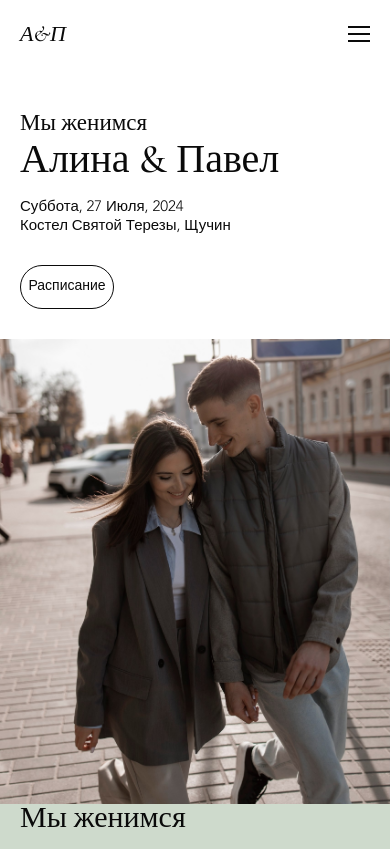
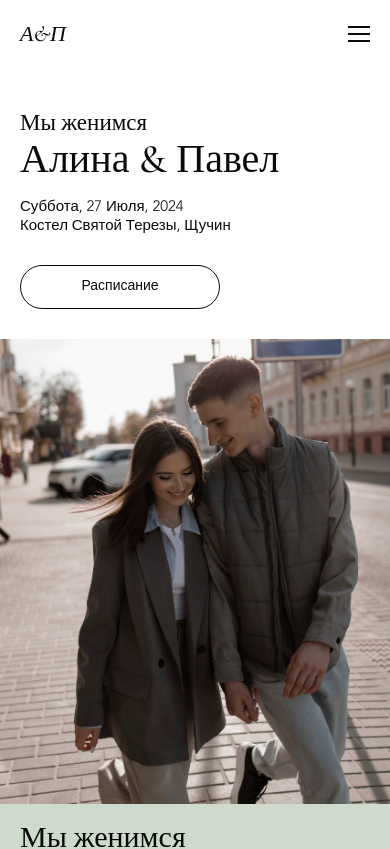
Before and after one commit to DmitriyVoronovich/Wedding-invitation, a Next.js app: page /invite in a window 390 px wide. Shown: the top 849 px of the page. Built offline with nearby package versions, Linux system fonts and the light colour scheme; a web font is replaced by a local one.

Commit message:
refactor: change styles menu

```diff
--- a/app/components/second/content/invite-component/invite-component.module.scss
+++ b/app/components/second/content/invite-component/invite-component.module.scss
@@ -43,6 +43,16 @@
 
   @media screen and (max-width: 450px) {
     font-size: 30px;
+    margin-top: 100px;
+  }
+
+  @media screen and (max-width: 420px) {
+    margin-top: 60px;
+  }
+
+  @media screen and (max-width: 410px) {
+    font-size: 30px;
+    margin-top: 20px;
   }
 }
 
--- a/app/components/second/content/main-component/main-section.module.scss
+++ b/app/components/second/content/main-component/main-section.module.scss
@@ -98,7 +98,7 @@
 
   @media screen and (max-width: 450px) {
     margin-top: 28px;
-    width: 94px;
+    min-width: 94px;
     height: 44px;
     font-size: 14px;
   }
--- a/app/components/second/content/schedule-component/schedule-component.module.scss
+++ b/app/components/second/content/schedule-component/schedule-component.module.scss
@@ -79,8 +79,7 @@
   }
 
   @media screen and (max-width: 450px) {
-    flex-direction: column;
-    gap: 0;
+    gap: 10px;
   }
 }
 
--- a/app/components/second/content/section_two/section_two.module.scss
+++ b/app/components/second/content/section_two/section_two.module.scss
@@ -53,7 +53,7 @@
 
   @media screen and (max-width: 450px) {
       margin-top: 28px;
-      width: 94px;
+      min-width: 94px;
       height: 44px;
       font-size: 14px;
   }
--- a/app/components/second/schedule_content/schedule-header/schedule-header.module.scss
+++ b/app/components/second/schedule_content/schedule-header/schedule-header.module.scss
@@ -100,8 +100,7 @@
 
   @media screen and (max-width: 450px) {
     font-size: 16px;
-    width: 100%;
-    max-width: 315px;
+    width: 90%;
     margin: 16px 20px 0 20px;
     height: 44px;
   }
--- a/app/components/second/schedule_content/schedule-main/schedule_main.module.scss
+++ b/app/components/second/schedule_content/schedule-main/schedule_main.module.scss
@@ -160,7 +160,6 @@
   @media screen and (max-width: 450px) {
     font-size: 16px;
     width: 100%;
-    max-width: 315px;
     margin: 16px 20px 0 20px;
     align-self: center;
   }
--- a/app/components/second/schedule_content/schedule-map/index.tsx
+++ b/app/components/second/schedule_content/schedule-map/index.tsx
@@ -25,7 +25,7 @@ export const ScheduleMapComponent = () => {
                         style={{color: '#eee', fontSize: '12px', position: 'absolute', top: '14px'}}>Католический храм в Щучине</a>
                         <iframe
                             src="https://yandex.by/map-widget/v1/?ll=24.741795%2C53.606309&mode=search&oid=220166635454&ol=biz&z=16.72"
-                            width={width < 450 ? '360' : "979"} height={width < 450 ? '350' : "400"} frameBorder="1"
+                            width={"979"} height={"400"} frameBorder="1"
                             allowFullScreen={true}
                             className={s.map}
                             style={{position: 'relative'}}></iframe>
--- a/app/components/second/schedule_content/schedule-map/schedule-map.module.scss
+++ b/app/components/second/schedule_content/schedule-map/schedule-map.module.scss
@@ -48,8 +48,7 @@
 
   @media screen and (max-width: 450px) {
     font-size: 16px;
-    width: 100%;
-    max-width: 315px;
+    width: 90%;
     margin: 16px 20px 0 20px;
     align-self: center;
     height: 44px;
```
